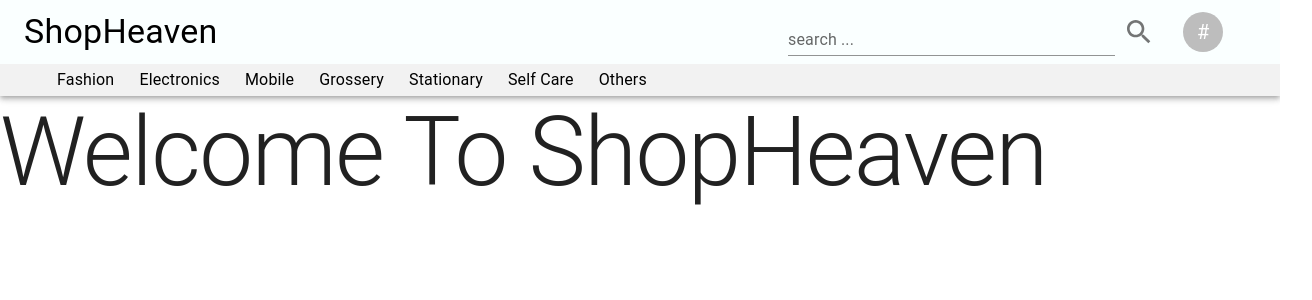
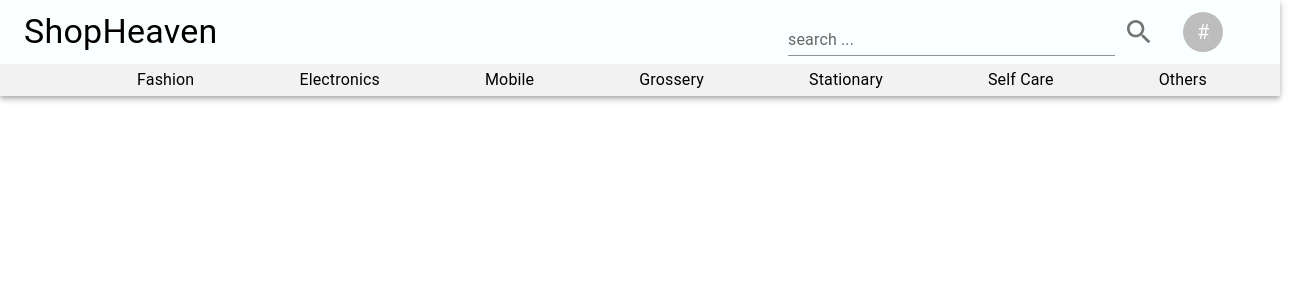
Before and after one commit to Chinmay487/project_template, a React (Create React App) app: page / in a window 1280 px wide. Shown: the top 300 px of the page, 1312 px wide, since content can reach past the window. Built offline with nearby package versions, Linux system fonts and the light colour scheme.

Commit message:
navbar updated

```diff
--- a/src/App.jsx
+++ b/src/App.jsx
@@ -1,5 +1,5 @@
 import React from 'react';
-import {CssBaseline,Typography} from '@mui/material'
+import {CssBaseline} from '@mui/material'
 import Navbar from './navbar/Navbar'
 
 
@@ -8,9 +8,6 @@ const App = () => {
         <>
             <CssBaseline/>
             <Navbar/>
-            <Typography variant="h1">
-                Welcome To ShopHeaven
-            </Typography>
         </>
     )
 }
--- a/src/navbar/NavMenu.jsx
+++ b/src/navbar/NavMenu.jsx
@@ -5,8 +5,7 @@ import {menuItemStyle,menuStyle} from './styles'
 
 const NavMenu = (props) => {
 
-    let id = 1000;
-
+    let id = props.uid
     return (
         <Menu sx={menuStyle} anchorEl={props.anchorEl} open={props.openMenu} onClose={props.handleClose}>
             {
--- a/src/navbar/Navbar.jsx
+++ b/src/navbar/Navbar.jsx
@@ -9,7 +9,10 @@ import MenuRoundedIcon from '@mui/icons-material/MenuRounded';
 
 const Navbar = () => {
 
-    let id = 2000;
+    let id1 = 2000;
+    let id2 = 3000;
+    let id3 = 4000;
+
     const [avatarEl,setAvatarEl] = useState(null);
 
     const [fashionEl,setFashionEl] = useState(null);
@@ -23,7 +26,11 @@ const Navbar = () => {
     const [drawerStatus , setDrawerStatus]=useState(false);
 
     const theme = useTheme();
-    const matches = useMediaQuery(theme.breakpoints.down('md'));
+    const medium = useMediaQuery(theme.breakpoints.down('md'));
+    const small = useMediaQuery(theme.breakpoints.down('sm'));
+    // const large = useMediaQuery(theme.breakpoints.down('xl'))
+
+    // console.log(theme.breakpoints);
 
 
     const avatarClick = (event) => {
@@ -115,7 +122,12 @@ const Navbar = () => {
     ]
 
 
-
+    const searchFormComponent = <Box sx={searchForm}>
+                <TextField sx={searchFormInput}  label="search ..." variant="standard" />
+                <IconButton>
+                    <SearchOutlinedIcon sx={{fontSize : "2rem"}}/>
+                </IconButton>
+            </Box>
 
     return (
         <>
@@ -123,7 +135,7 @@ const Navbar = () => {
                 <Toolbar>
                     <Box component="div" sx={navbarDivStyle}>
                         {
-                            matches ? (<IconButton onClick={()=>{
+                            small ? (<IconButton onClick={()=>{
                                 setDrawerStatus(!drawerStatus);
                             }} ><MenuRoundedIcon color='primary' sx={{fontSize:'2.5rem'}} /></IconButton>)
                             :
@@ -133,40 +145,36 @@ const Navbar = () => {
                                 </Typography>
                             )
                         }
-                        {/* <Grid sx={navbarGrid}  container justifyContent="space-evenly"> */}
-                        <Box sx={searchFormGroup}>
-                            <Box sx={searchForm}>
-                                <TextField sx={searchFormInput}  label="search ..." variant="standard" />
-                                <IconButton>
-                                    <SearchOutlinedIcon sx={{fontSize : "2rem"}}/>
-                                </IconButton>
-                            </Box>
-                            <IconButton>
-                                <Avatar onClick={avatarClick} sx={avatarStyle}>#</Avatar>
+
+                        {medium ? searchFormComponent : null}
+
+                        <Box  sx={searchFormGroup}>
+                            {!medium ? searchFormComponent : null}
+                            <IconButton onClick={avatarClick} >
+                                <Avatar sx={avatarStyle}>#</Avatar>
                             </IconButton>
                         </Box>
 
                     </Box>
-                <NavMenu anchorEl={avatarEl} handleClose={handleAvatarClose} openMenu={openAvatarMenu} NavMenuItemList={avatarMenuItems} />
+                <NavMenu uid={3000} anchorEl={avatarEl} handleClose={handleAvatarClose} openMenu={openAvatarMenu} NavMenuItemList={avatarMenuItems} />
                 </Toolbar>
                     {
-                        !matches ? (<Box component="div" sx={navbarStyle2}>
+                        !small ? (<Box component="div" sx={navbarStyle2}>
                         <Box component="div" sx={navbarDiveStyle2}>
                             {
                                 navList2.map((item) => {
                                     return <>
-                                        <Typography key={id++} sx={typographyStyle2} onClick={item.onMenuClick}  >{item.title}</Typography>
-                                        <NavMenu anchorEl={item.openEl} handleClose={item.onMenuClose} openMenu={item.onOpenMenu} NavMenuItemList={item.list} />
+                                        <Typography key={id1++} sx={typographyStyle2} onClick={item.onMenuClick} >{item.title}</Typography>
+                                        <NavMenu key={id2++} uid={id3} anchorEl={item.openEl} handleClose={item.onMenuClose} openMenu={item.onOpenMenu} NavMenuItemList={item.list} />
                                     </>
                                 })
                             }
                         </Box>
-                    </Box> ):<></>
+                    </Box> ):null
                     }
 
-
             </AppBar>
-            <Sidenav drawerStatus={drawerStatus} setDrawerStatus={setDrawerStatus} />
+            <Sidenav uid={10000} items={navList2} drawerStatus={drawerStatus} setDrawerStatus={setDrawerStatus} />
         </>
     );
 }
--- a/src/navbar/Sidenav.jsx
+++ b/src/navbar/Sidenav.jsx
@@ -1,9 +1,11 @@
 import React from 'react';
-import {Drawer,List,ListItem,ListItemIcon, IconButton} from '@mui/material';
+import {Drawer,List,ListItem,ListItemIcon} from '@mui/material';
 import MenuOpenOutlinedIcon from '@mui/icons-material/MenuOpenOutlined';
 
 
 const Sidenav = (props) => {
+
+    let uid = props.uid
 
     const drawerStyle = {
         width: 300,
@@ -21,30 +23,24 @@ const Sidenav = (props) => {
 
     return (
         <Drawer open={props.drawerStatus} onClose={onClickEvent} variant="temporary" anchor="left"   elevation={5} sx={drawerStyle} >
-            <IconButton onClick={onClickEvent} >
-                <MenuOpenOutlinedIcon/>
-            </IconButton>
-            <List >
+
+
+            <List sx={{marginTop : "3rem"}} >
                 <ListItem divider button onClick={onClickEvent}>
+                    <MenuOpenOutlinedIcon/>
+                 </ListItem>
+                <ListItem divider button onClick={onClickEvent} sx={{textAlign : "center"}}>
                     <ListItemIcon>
                         Homepage
                     </ListItemIcon>
                 </ListItem>
-                <ListItem divider button onClick={onClickEvent} >
-                    <ListItemIcon>
-                        Homepage
-                    </ListItemIcon>
-                </ListItem>
-                <ListItem divider button onClick={onClickEvent} >
-                    <ListItemIcon>
-                        Homepage
-                    </ListItemIcon>
-                </ListItem>
-                <ListItem divider button onClick={onClickEvent} >
-                    <ListItemIcon>
-                        Homepage
-                    </ListItemIcon>
-                </ListItem>
+                {props.items.map((item)=>{
+                    return (<ListItem key={uid++} divider button onClick={onClickEvent} sx={{textAlign : "center"}}>
+                                <ListItemIcon>
+                                    {item.title}
+                                </ListItemIcon>
+                            </ListItem>)
+                })}
             </List>
         </Drawer>
     )
--- a/src/navbar/styles.jsx
+++ b/src/navbar/styles.jsx
@@ -17,7 +17,10 @@ export const navbarStyle2 = {
 }
 
 export const navbarDiveStyle2 = {
-    width : "50%",
+    width : {
+        md : "100%",
+        xl: "50%"
+    },
     height : "100%",
     display : "flex",
     margin : "0 0 0 2rem",
@@ -29,19 +32,35 @@ export const navbarDiveStyle2 = {
 
 export const searchFormGroup = {
     display : "flex",
-    justifyContent : "space-evenly",
+    justifyContent : {
+        lg : "space-evenly",
+        md : "space-between"
+    },
     alignItems : "center",
-    width : "40%",
+    width : {
+        lg : "40%",
+        md : "50%"
+    },
     padding : "0 1%",
+    // backgroundColor : "green"
 }
 
 export const searchForm = {
     display : "flex",
-    width : "80%",
+    width : {
+        lg : "80%",
+        md : "90%",
+
+    },
+    // backgroundColor : "red"
 }
 
 export const searchFormInput = {
-    width : "90%"
+    width : {
+        // lg : "90%",
+        md : "100%",
+        sm : "100%"
+    }
 }
 
 export const avatarStyle = {
```
